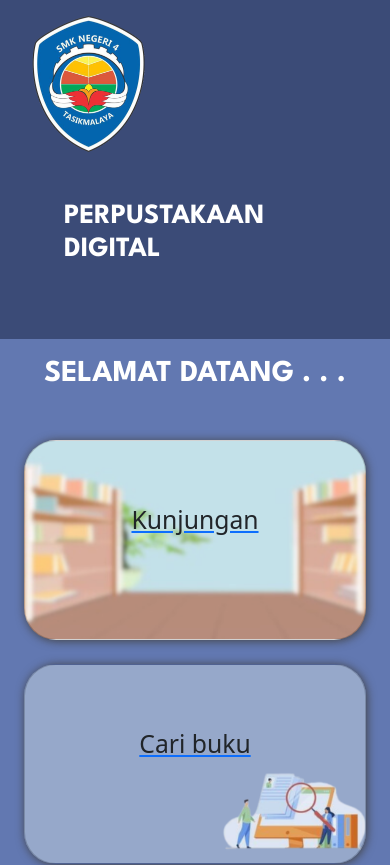
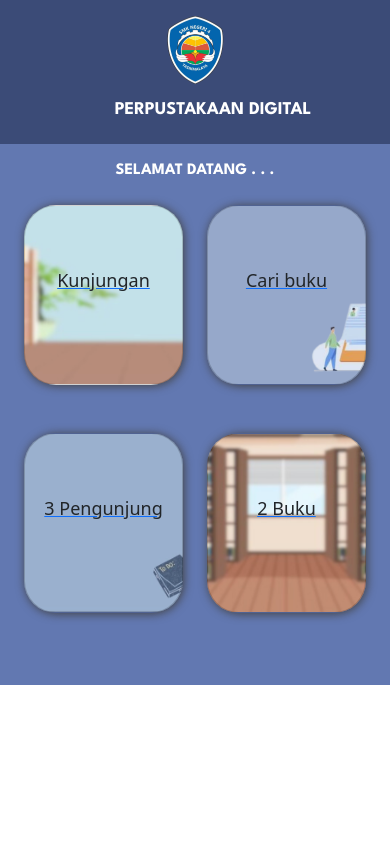
Before and after one commit to Fanikarina/Project-TeFa, a Nuxt app: page / in a window 390 px wide. Shown: the top 865 px of the page. After the commit the page ends 844 px from the top, so only its background shows below. Built offline with nearby package versions, Linux system fonts and the light colour scheme.

Commit message:
Add files via upload

```diff
--- a/components/Header.vue
+++ b/components/Header.vue
@@ -1,9 +1,9 @@
 <template>
-    <div class="row p-3 bg-primary text-white">
-        <div class="col-lg-1">
+    <div class="row p-3 bg-primary text-white d-flex align-items-center">
+        <div class="col-md-1">
             <img src="~/assets/img/logo-smkn4.png" alt="logo SMKN 4" />
         </div>
-        <div class="col-lg p-5 text-white spartan" style="">
+        <div class="col-md ps-5 text-white spartan" style="">
             <h1>PERPUSTAKAAN DIGITAL</h1>
         </div>
     </div>
@@ -14,4 +14,23 @@
 img{
     width: 120px;
 }
+
+@media only screen and (max-width: 600px){
+    .row{
+        text-align: center;
+    }
+    img{
+        width: 60px;
+    }
+    h1{
+        font-size: large;
+        padding-top: 5%
+    }
+}
+@media only screen and (min-width:600px) and (max-width:900px){
+    h1{
+        margin-left: 5%;
+    }
+
+}
 </style>
--- a/pages/detail/index.vue
+++ b/pages/detail/index.vue
@@ -37,6 +37,20 @@
                     </div>
                     <div class="layer2">
                         <div class="col-lg-8">
+                            <div class="card mb-3" style="max-width: 540px;">
+                                <div class="row g-0">
+                                    <div class="col-md-4">
+                                        <img src="..." class="img-fluid rounded-start" alt="...">
+                                    </div>
+                                    <div class="col-md-8">
+                                        <div class="card-body">
+                                            <h5 class="card-title">Card title</h5>
+                                            <p class="card-text">This is a wider card with supporting text below as a natural lead-in to additional content. This content is a little bit longer.</p>
+                                            <p class="card-text"><small class="text-muted">Last updated 3 mins ago</small></p>
+                                        </div>
+                                    </div>
+                                </div>
+                            </div>
                             <h2 class="text text-center">Detail buku</h2>
                             <div class="sinopsis">
                                 <p>Judul : Mariposa 2</p>
--- a/pages/index.vue
+++ b/pages/index.vue
@@ -1,43 +1,43 @@
 <template>
     <div class="container-fluid">
         <div class="text-center">
-            <h1>SELAMAT DATANG . . .</h1>
+            <h2>SELAMAT DATANG . . .</h2>
         </div>
-        <div class="row my-5 justify-content-center">
-            <div class="col-lg-4" >
+        <div class="row my-4 justify-content-center">
+            <div class="col-lg-4 col-6" >
                 <nuxt-link to="/pengunjung/tambah">
                     <div class="card bg-pengunjung rounded-5 mb-4">
                         <div class="card-body text-dark mt-5">
-                            <h2>Kunjungan</h2>
+                            <h3>Kunjungan</h3>
                         </div>
                     </div>
                 </nuxt-link>
             </div>
-            <div class="col-lg-4" >
+            <div class="col-lg-4 col-6" >
                 <nuxt-link to="buku">
-                    <div class="card bg-buku rounded-5">
+                    <div class="card bg-buku rounded-5 ">
                         <div class="card-body text-dark mt-5">
-                            <h2>Cari buku</h2>
+                            <h3>Cari buku</h3>
                         </div>
                     </div>
                 </nuxt-link>
             </div>
         </div>
         <div class="row pb-5 justify-content-center">
-            <div class="col-lg-4">
+            <div class="col-lg-4 col-6">
                 <nuxt-link to="/pengunjung">
                     <div class="card bg-riwayat rounded-5 mb-4">
                         <div class="card-body text-dark mt-5">
-                            <h2>3 Pengunjung</h2>
+                            <h3>3 Pengunjung</h3>
                         </div>
                     </div>
                 </nuxt-link>
             </div>
-            <div class="col-lg-4">
+            <div class="col-lg-4 col-6">
                 <nuxt-link to="/buku">
                     <div class="card buku rounded-5">
                         <div class="card-body text-dark mt-5">
-                            <h2>2 Buku</h2>
+                            <h3>2 Buku</h3>
                         </div>
                     </div>
                 </nuxt-link>
@@ -48,13 +48,23 @@
 
 <style scoped>
 @import url('https://fonts.googleapis.com/css2?family=League+Spartan:wght@700&display=swap');
+@media screen and (max-width:728px) {
+    .card{
+        height: 50px;
+    }
+    h2{
+        font-size: 1em;
+    }
+    h3{
+        font-size: large;
+    }
+}
 .container-fluid{
     background-color: #6278B1;
 }
-h1{
+h2{
     padding-top: 5%;
     font-family: "League Spartan", sans-serif;
-    font-size: 190%;
     color: white;
     text-align: center;
 }
@@ -68,13 +78,13 @@ h1{
     border-radius: 30px;
     box-shadow: 1px 1px 10px #424242;
 } */
-.bg{
+/* .bg{
     height: 200px;
     box-shadow: 1px 1px 10px #424242;
-}
+} */
 .card{
     align-items: center;
-    height: 200px;
+    height: 180px;
     box-shadow: 1px 1px 10px #424242;
 }
 .card.bg-pengunjung{
--- a/pages/pengunjung/tambah.vue
+++ b/pages/pengunjung/tambah.vue
@@ -72,6 +72,13 @@
 </template>
 
 <style scoped>
+@media only screen and (min-width:900px){
+    .layer{
+        margin-left: 0% 20%;
+        margin:10%;
+    }
+}
+
 .text-center{
     font-family: "League Spartan", sans-serif;
     font-size: 190%;
@@ -79,8 +86,6 @@
 .layer{
     background-color: #cbd2e5;
     border-radius: 25px;
-    width: 60%;
-    margin-left: 20%;
     box-shadow: 2px 2px 2px #424242;
 }
 .btn{
```
